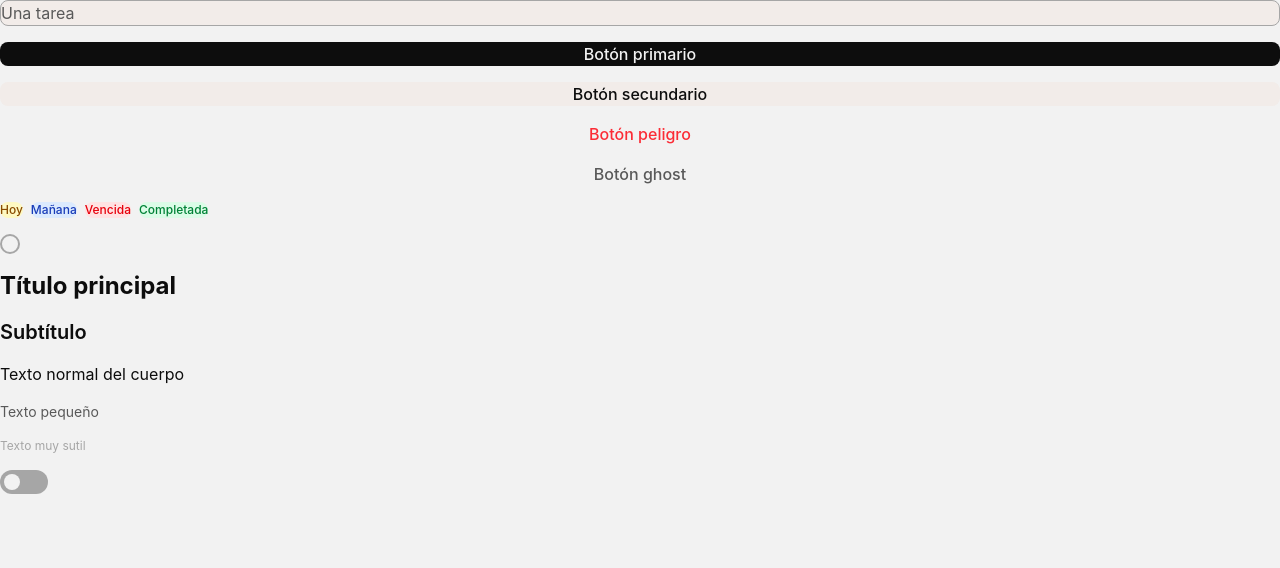
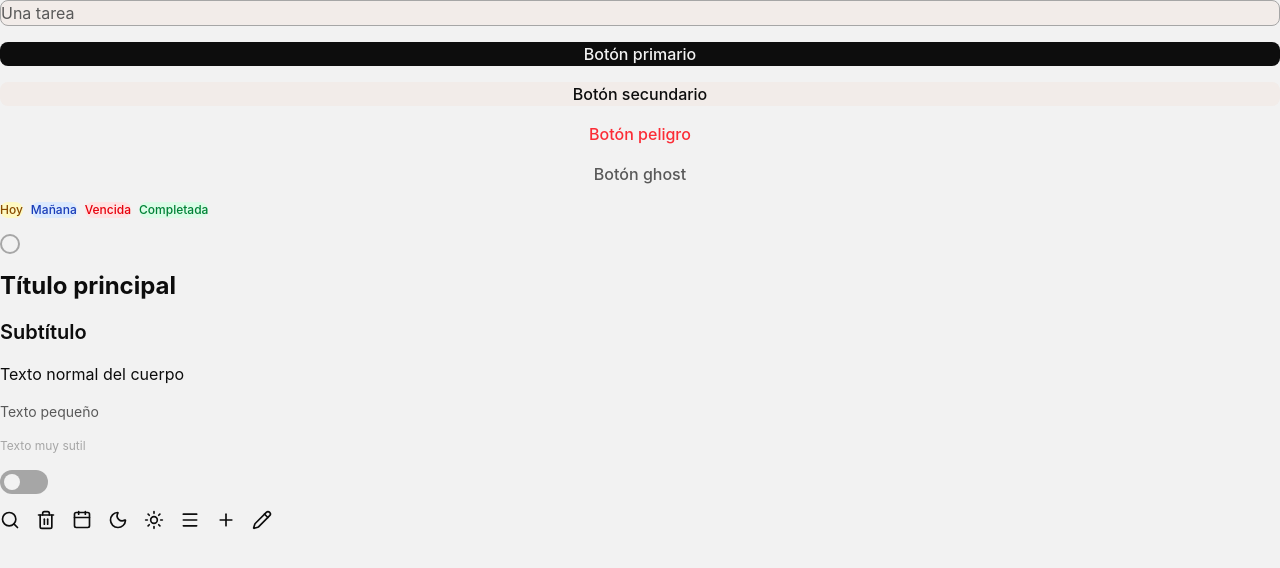
Before and after one commit to JDHernandez935/To-do-list, a React (Vite) app: page / in a window 1280 px wide. Shown: the top 568 px of the page. Built offline with nearby package versions, Linux system fonts and the light colour scheme; a web font is replaced by a local one.

Commit message:
feat(atoms):  se agrega el componente de icono

```diff
--- a/src/App.jsx
+++ b/src/App.jsx
@@ -6,6 +6,7 @@ import Badge from "./atoms/Badge"
 import Checkbox from "./atoms/Checkbox"
 import Text from "./atoms/Text"
 import Toggle from "./atoms/Toggle"
+import Icon from "./atoms/Icon"
 
 function App() {
   const [checked, setChecked] = useState(false)
@@ -40,6 +41,17 @@ function App() {
       <Text variant="muted">Texto muy sutil</Text>
 
       <Toggle enabled={darkMode} onChange={() => setDarkMode(!darkMode)} />
+
+      <div className="flex gap-4 items-center">
+        <Icon name="Search" />
+        <Icon name="Trash2" />
+        <Icon name="Calendar" />
+        <Icon name="Moon" />
+        <Icon name="Sun" />
+        <Icon name="Menu" />
+        <Icon name="Plus" />
+        <Icon name="Pencil" />
+      </div>
     </div>
   )
 }
--- /dev/null
+++ b/src/atoms/Icon.jsx
@@ -0,0 +1,20 @@
+import * as LucideIcons from "lucide-react"
+
+function Icon({ name, size = 20, color = "currentColor", className = "" }) {
+  const LucideIcon = LucideIcons[name]
+
+  if (!LucideIcon) {
+    console.warn(`Icono "${name}" no existe en Lucide`)
+    return null
+  }
+
+  return (
+    <LucideIcon
+      size={size}
+      color={color}
+      className={className}
+    />
+  )
+}
+
+export default Icon
```
